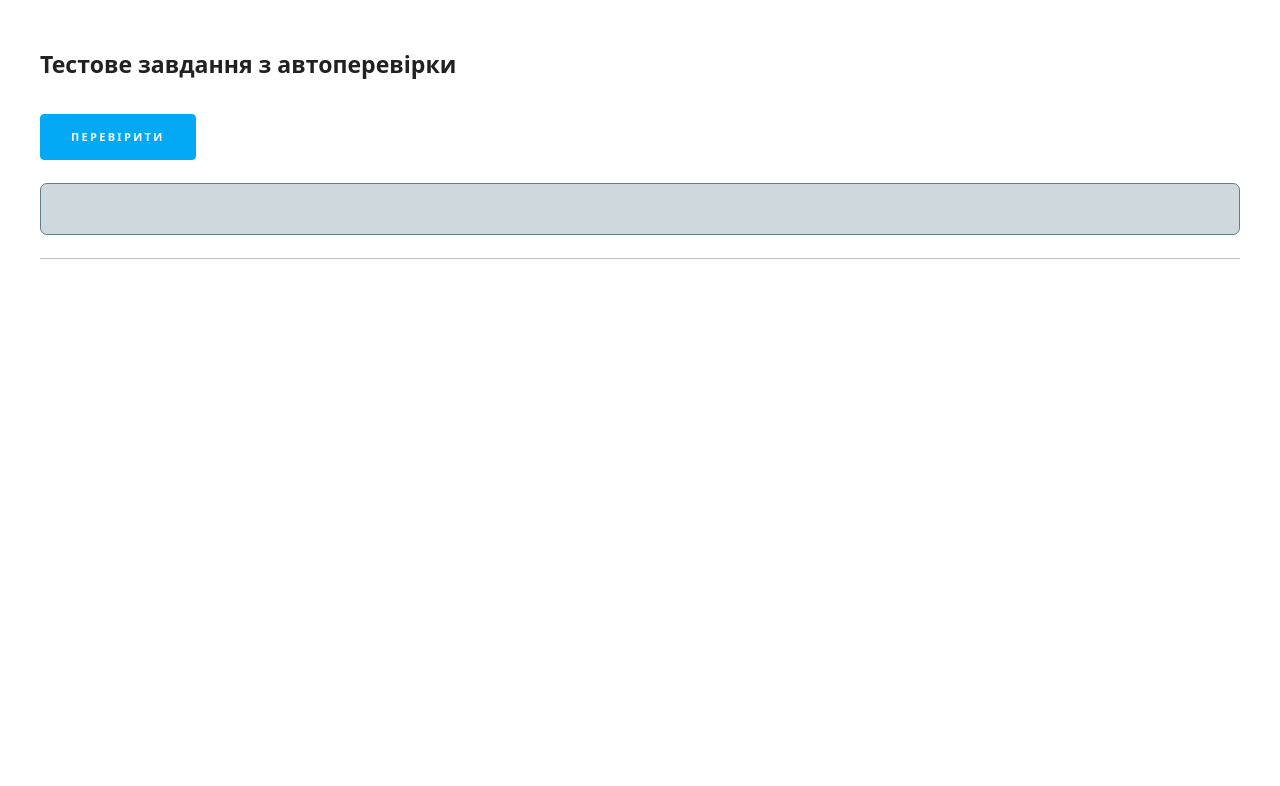
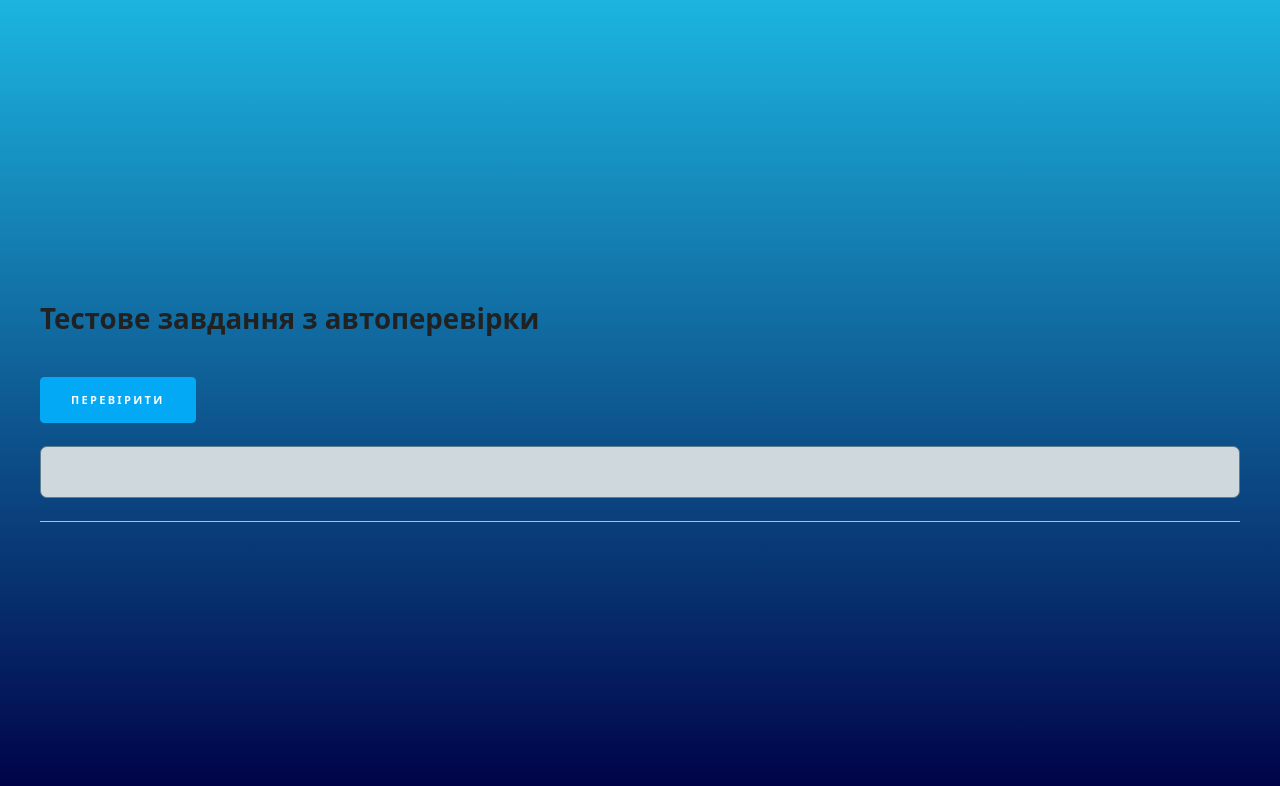
Before and after one commit to HaberSerhii/JavaScript, a plain HTML site: page index.html in a window 1280 px wide. Drawn offline with nearby package versions, Linux system fonts and the light colour scheme.

Commit message:
Update index.html

```diff
--- a/index.html
+++ b/index.html
@@ -9,8 +9,9 @@
       rel="stylesheet"
       href="https://cdn.jsdelivr.net/npm/modern-normalize@2.0.0/modern-normalize.min.css"
     />
-    <link rel="stylesheet" href="./css/root.css" />
-    <link rel="stylesheet" href="./css/units.css" />
+    <link rel="stylesheet" href="../css/root.css" />
+    <link rel="stylesheet" href="../css/styles.css" />
+    <link rel="stylesheet" href="../css/units.css" />
   </head>
 
   <body>
```
